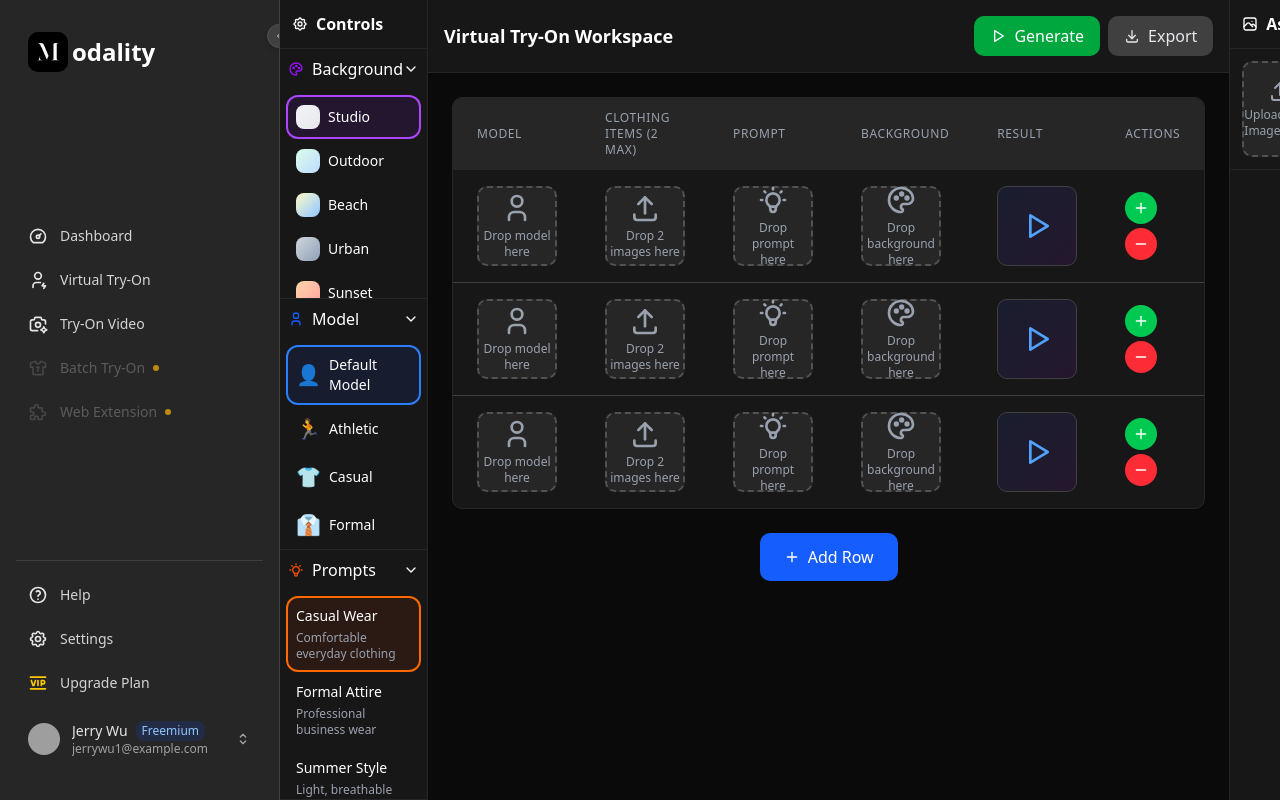
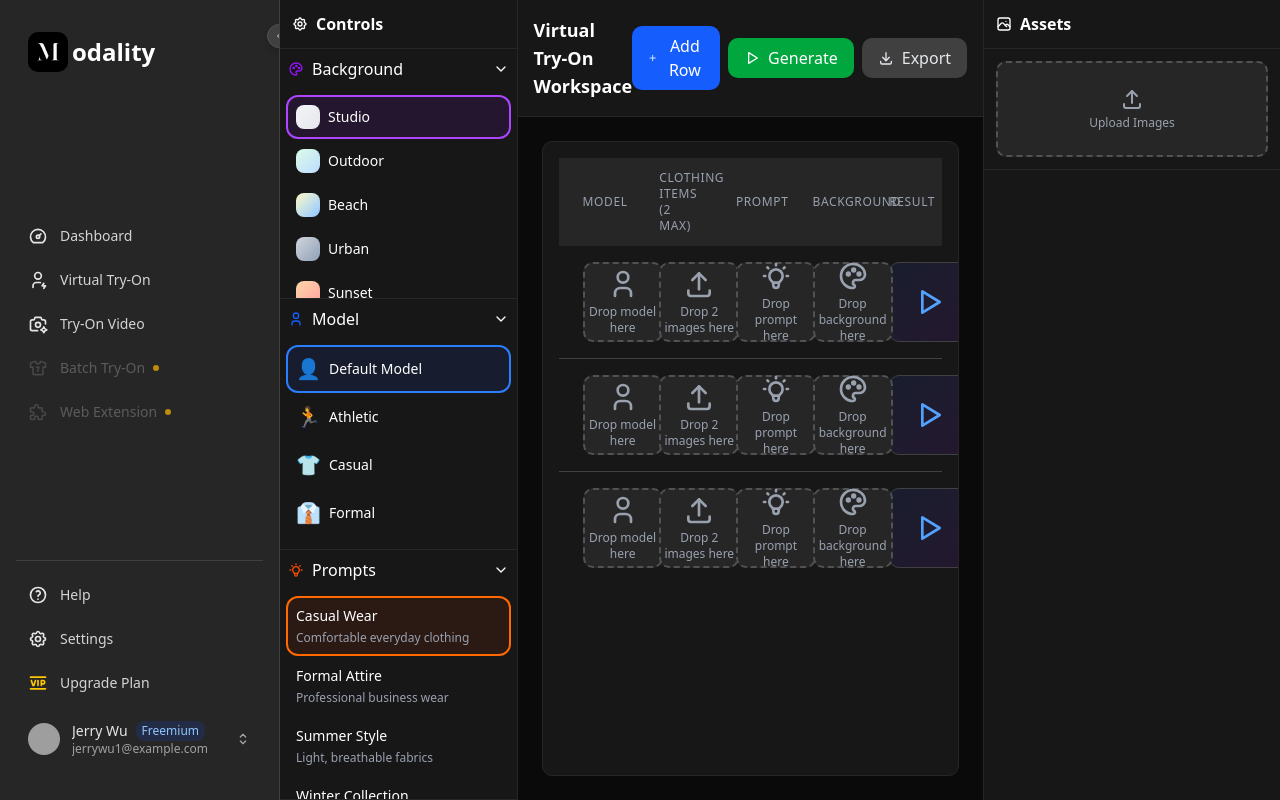
Before and after one commit to JerryWu0430/modality_dashboard, a Next.js app: page /virtual-try-on in a window 1280 px wide. Built offline with nearby package versions, Linux system fonts and the light colour scheme; grey boxes are pictures that could not be loaded.

Commit message:
fixed table add row population

```diff
--- a/package.json
+++ b/package.json
@@ -20,7 +20,8 @@
     "next": "15.3.4",
     "react": "^19.0.0",
     "react-dom": "^19.0.0",
-    "tailwind-merge": "^3.3.1"
+    "tailwind-merge": "^3.3.1",
+    "tailwind-scrollbar": "^4.0.2"
   },
   "devDependencies": {
     "@eslint/eslintrc": "^3",
--- a/src/app/virtual-try-on/page.tsx
+++ b/src/app/virtual-try-on/page.tsx
@@ -15,8 +15,7 @@ import {
   IconSettings,
   IconChevronDown,
   IconChevronRight,
-  IconPlus,
-  IconMinus
+  IconPlus
 } from "@tabler/icons-react";
 
 type CellContent = {
@@ -176,12 +175,6 @@ const VirtualTryOnContent = () => {
       result: null
     };
     setTableRows(prev => [...prev, newRow]);
-  };
-
-  const removeRow = (rowId: number) => {
-    if (tableRows.length > 1) {
-      setTableRows(prev => prev.filter(row => row.id !== rowId));
-    }
   };
 
   return (
@@ -351,6 +344,13 @@ const VirtualTryOnContent = () => {
               Virtual Try-On Workspace
             </h2>
             <div className="flex items-center gap-2">
+              <button
+                onClick={addRow}
+                className="px-4 py-2 bg-blue-600 hover:bg-blue-700 text-white rounded-lg flex items-center gap-2 transition-colors"
+              >
+                <IconPlus className="h-4 w-4" />
+                Add Row
+              </button>
               <button className="px-4 py-2 bg-green-600 hover:bg-green-700 text-white rounded-lg flex items-center gap-2 transition-colors">
                 <IconPlayerPlay className="h-4 w-4" />
                 Generate
@@ -364,30 +364,27 @@ const VirtualTryOnContent = () => {
         </div>
 
         {/* Drag & Drop Table */}
-        <div className="flex-1 p-6">
-          <MinimalScrollBar className="h-full">
-            <div className="flex flex-col items-center justify-center min-h-full">
-              <div className="bg-white dark:bg-neutral-900 rounded-lg border border-gray-200 dark:border-neutral-800 overflow-hidden">
-                <table className="w-full">
-                  <thead className="bg-gray-50 dark:bg-neutral-800">
+        <div className="flex-1 p-6 overflow-hidden">
+          <div className="bg-white dark:bg-neutral-900 rounded-lg border border-gray-200 dark:border-neutral-800 h-full flex flex-col">
+            <MinimalScrollBar className="flex-1">
+              <div className="p-4">
+                <table className="w-full table-fixed">
+                  <thead className="bg-gray-50 dark:bg-neutral-800 sticky top-0 z-10">
                   <tr>
-                      <th className="px-6 py-3 text-left text-xs font-medium text-gray-500 dark:text-gray-400 uppercase tracking-wider">
+                    <th className="px-6 py-3 text-left text-xs font-medium text-gray-500 dark:text-gray-400 uppercase tracking-wider w-1/5">
                       Model
                     </th>
-                      <th className="px-6 py-3 text-left text-xs font-medium text-gray-500 dark:text-gray-400 uppercase tracking-wider">
+                    <th className="px-6 py-3 text-left text-xs font-medium text-gray-500 dark:text-gray-400 uppercase tracking-wider w-1/5">
                       Clothing Items (2 max)
                     </th>
-                      <th className="px-6 py-3 text-left text-xs font-medium text-gray-500 dark:text-gray-400 uppercase tracking-wider">
+                    <th className="px-6 py-3 text-left text-xs font-medium text-gray-500 dark:text-gray-400 uppercase tracking-wider w-1/5">
                       Prompt
                     </th>
-                      <th className="px-6 py-3 text-left text-xs font-medium text-gray-500 dark:text-gray-400 uppercase tracking-wider">
+                    <th className="px-6 py-3 text-left text-xs font-medium text-gray-500 dark:text-gray-400 uppercase tracking-wider w-1/5">
                       Background
                     </th>
-                      <th className="px-6 py-3 text-left text-xs font-medium text-gray-500 dark:text-gray-400 uppercase tracking-wider">
+                    <th className="px-6 py-3 text-left text-xs font-medium text-gray-500 dark:text-gray-400 uppercase tracking-wider w-1/5">
                       Result
-                      </th>
-                      <th className="px-6 py-3 text-left text-xs font-medium text-gray-500 dark:text-gray-400 uppercase tracking-wider">
-                        Actions
                     </th>
                   </tr>
                 </thead>
@@ -537,46 +534,13 @@ const VirtualTryOnContent = () => {
                         <IconPlayerPlay className="h-8 w-8 text-blue-600 dark:text-blue-400" />
                       </div>
                     </td>
-
-                    {/* Actions Column */}
-                    <td className="px-6 py-4">
-                      <div className="flex flex-col gap-1">
-                        <button
-                          onClick={addRow}
-                          className="w-8 h-8 bg-green-500 hover:bg-green-600 text-white rounded-full flex items-center justify-center transition-colors"
-                          title="Add Row"
-                        >
-                          <IconPlus className="h-4 w-4" />
-                        </button>
-                        {tableRows.length > 1 && (
-                          <button
-                            onClick={() => removeRow(row.id)}
-                            className="w-8 h-8 bg-red-500 hover:bg-red-600 text-white rounded-full flex items-center justify-center transition-colors"
-                            title="Remove Row"
-                          >
-                            <IconMinus className="h-4 w-4" />
-                          </button>
-                        )}
-                      </div>
-                    </td>
                   </tr>
                 ))}
               </tbody>
                 </table>
               </div>
-
-          {/* Add Row Button */}
-          <div className="mt-6 flex justify-center">
-            <button
-              onClick={addRow}
-              className="px-6 py-3 bg-blue-600 hover:bg-blue-700 text-white rounded-lg font-medium transition-colors flex items-center gap-2"
-            >
-              <IconPlus className="h-4 w-4" />
-              Add Row
-            </button>
+            </MinimalScrollBar>
           </div>
-        </div>
-      </MinimalScrollBar>
         </div>
       </div>
 
```
Also changed, not shown: 1 other file (tests, documents, lock files or other folders). Lines whose indentation alone changed are shown as unchanged.
